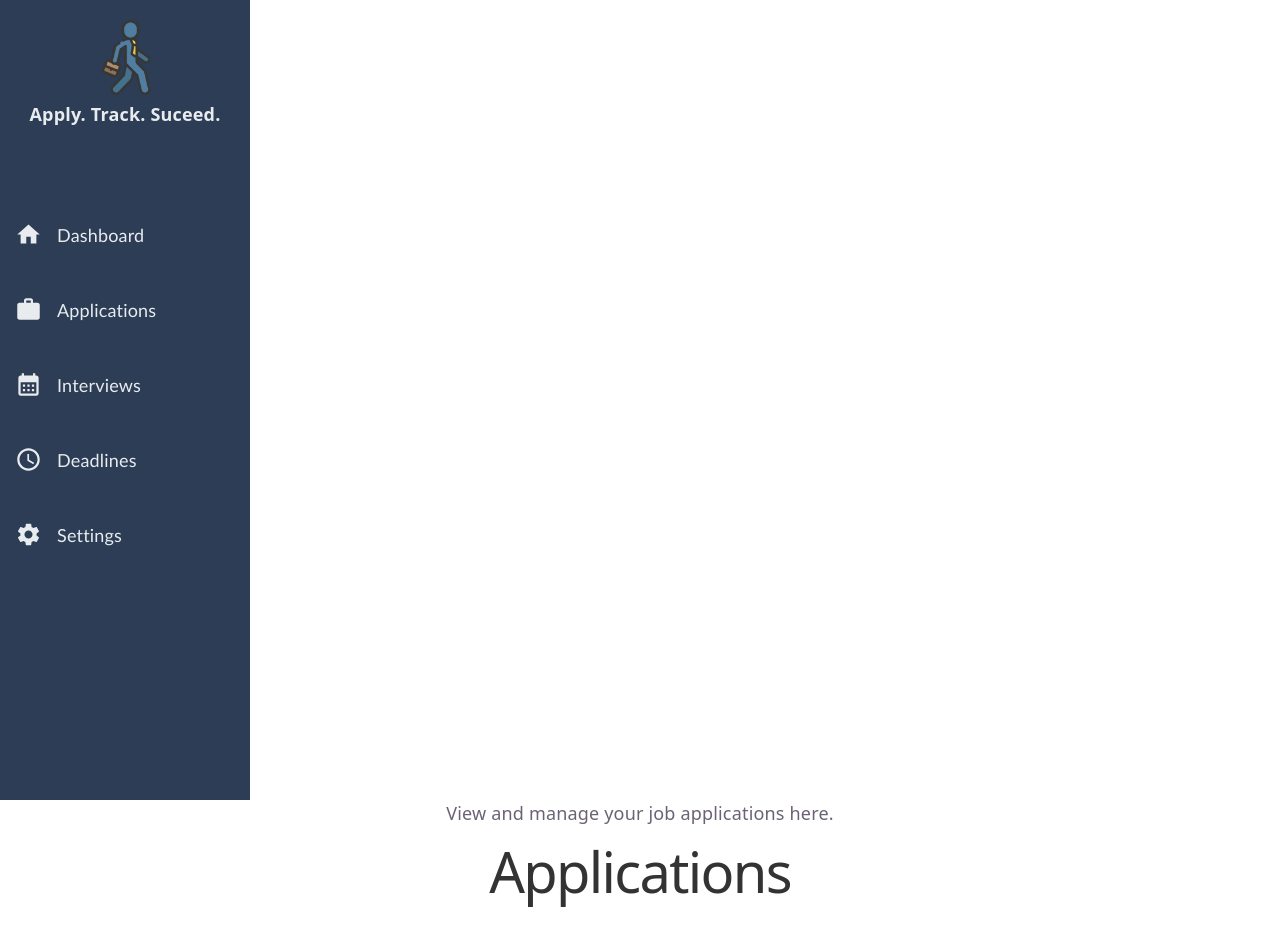
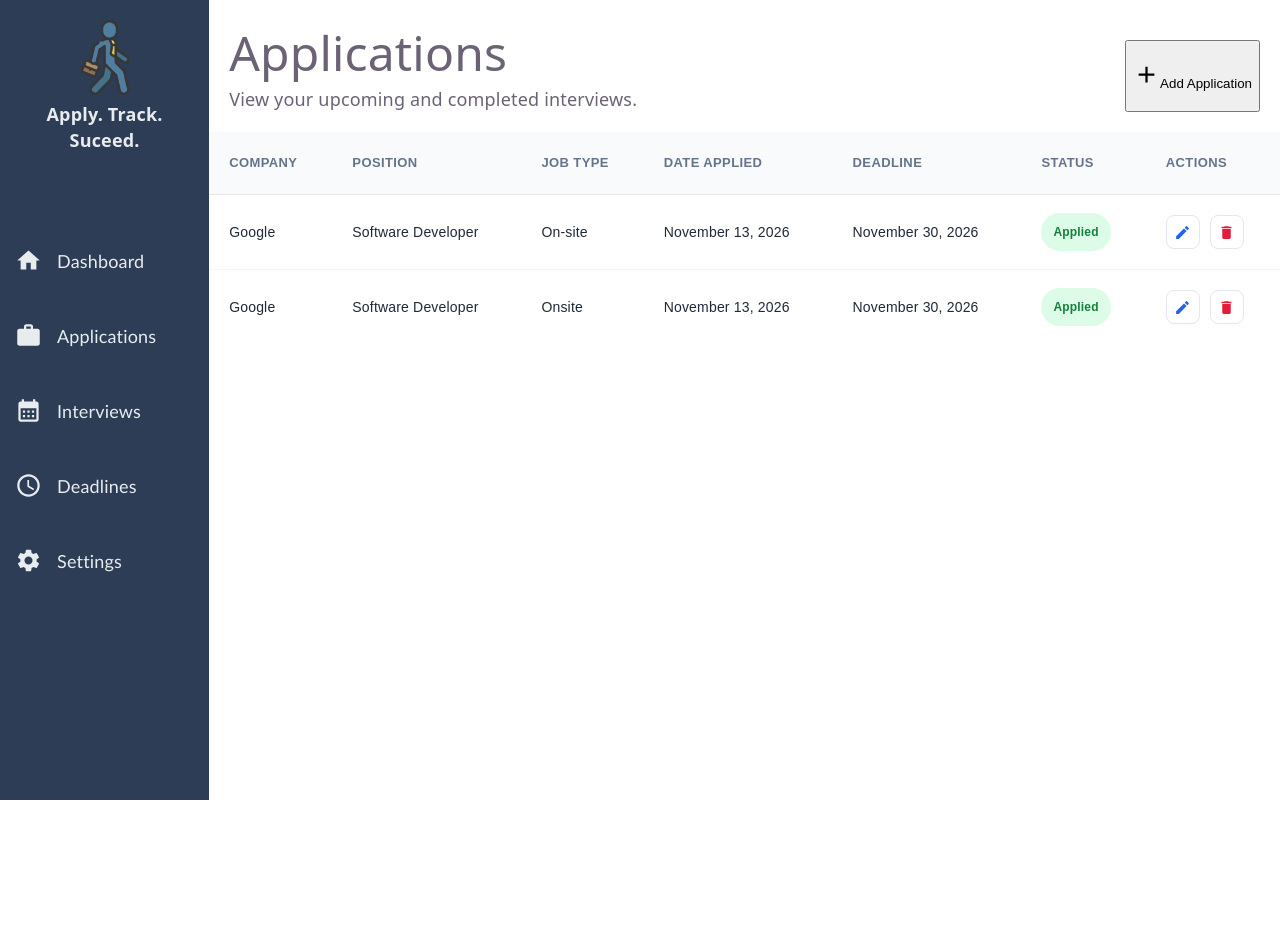
Before and after one commit to Roshawn14/CareerManagementSystem, a React (Vite) app: page /applications in a window 1280 px wide. Shown: the top 946 px of the page. After the commit the page ends 863 px from the top, so only its background shows below. Built offline with nearby package versions, Linux system fonts and the light colour scheme.

Commit message:
Stated to implement user interface for interview page and application page

```diff
--- a/src/Components/Pages/Stylesheets/Application.css
+++ b/src/Components/Pages/Stylesheets/Application.css
@@ -0,0 +1,140 @@
+.ApplicationPage {
+  display: flex;
+}
+
+.applicationHeader {
+  display: flex;
+  justify-content: space-between;
+  margin-top: 20px;
+  padding: 20px;
+}
+
+#pDiv {
+  display: flex;
+  flex-direction: column;
+  align-items: flex-start;
+}
+
+#applicationTitle {
+  font-size: 48px;
+  margin-bottom: 20px;
+}
+
+#helpertext {
+  margin-left: 30px;
+}
+
+.tableoptions {
+  display: flex;
+  width: 98%;
+  border: 1px solid grey;
+  margin-left: 10px;
+}
+
+.tableoptions p {
+  margin: 20px;
+}
+
+.applicationsTable {
+  width: 100%;
+  min-width: 850px;
+  border-collapse: collapse;
+  text-align: left;
+  font-family: Arial, sans-serif;
+  color: #1f2937;
+}
+
+/* Table heading */
+.interviewsTable thead {
+  background-color: #f8fafc;
+}
+
+.applicationsTable th {
+  padding: 18px 20px;
+  font-size: 13px;
+  font-weight: 600;
+  color: #64748b;
+  text-transform: uppercase;
+  letter-spacing: 0.4px;
+  border-bottom: 1px solid #e5e7eb;
+  white-space: nowrap;
+}
+
+/* Table cells */
+.applicationsTable td {
+  padding: 18px 20px;
+  font-size: 14px;
+  border-bottom: 1px solid #f1f5f9;
+  white-space: nowrap;
+}
+
+/* Highlight rows on hover */
+.applicationsTable tbody tr {
+  transition: background-color 0.2s ease;
+}
+
+.applicationsTable tbody tr:hover {
+  background-color: #f8fafc;
+}
+
+/* Remove the bottom border from the last row */
+.applicationsTable tbody tr:last-child td {
+  border-bottom: none;
+}
+
+/* Status badge */
+.statusBadge {
+  display: inline-block;
+  padding: 6px 12px;
+  border-radius: 20px;
+  background-color: #dcfce7;
+  color: #15803d;
+  font-size: 12px;
+  font-weight: 600;
+  text-transform: capitalize;
+}
+
+/* Action buttons */
+.actionButtons {
+  display: flex;
+  align-items: center;
+  gap: 10px;
+}
+
+.actionButtons button {
+  display: inline-flex;
+  align-items: center;
+  justify-content: center;
+  width: 34px;
+  height: 34px;
+  border: 1px solid #e2e8f0;
+  border-radius: 8px;
+  background-color: #ffffff;
+  cursor: pointer;
+  transition: all 0.2s ease;
+}
+
+.actionButtons button svg {
+  width: 17px;
+  height: 17px;
+}
+
+/* Edit button */
+.editButton {
+  color: #2563eb;
+}
+
+.editButton:hover {
+  background-color: #eff6ff;
+  border-color: #93c5fd;
+}
+
+/* Delete button */
+.deleteButton {
+  color: #e41c38;
+}
+
+.deleteButton:hover {
+  background-color: #fef2f2;
+  border-color: #fca5a5;
+}
--- a/src/Components/Pages/Stylesheets/Deadline.css
+++ b/src/Components/Pages/Stylesheets/Deadline.css
@@ -0,0 +1,3 @@
+.deadlinePage {
+  display: flex;
+}
--- a/src/Components/Pages/Stylesheets/Interviews.css
+++ b/src/Components/Pages/Stylesheets/Interviews.css
@@ -0,0 +1,140 @@
+.interviewPage {
+  display: flex;
+}
+
+.interviewHeader {
+  display: flex;
+  justify-content: space-between;
+  margin-top: 20px;
+  padding: 20px;
+}
+
+#pDiv {
+  display: flex;
+  flex-direction: column;
+  align-items: flex-start;
+}
+
+#interviewTitle {
+  font-size: 48px;
+  margin-bottom: 20px;
+}
+
+#helpertext {
+  margin-left: 30px;
+}
+
+.tableoptions {
+  display: flex;
+  width: 98%;
+  border: 1px solid grey;
+  margin-left: 10px;
+}
+
+.tableoptions p {
+  margin: 20px;
+}
+
+.interviewsTable {
+  width: 100%;
+  min-width: 850px;
+  border-collapse: collapse;
+  text-align: left;
+  font-family: Arial, sans-serif;
+  color: #1f2937;
+}
+
+/* Table heading */
+.interviewsTable thead {
+  background-color: #f8fafc;
+}
+
+.interviewsTable th {
+  padding: 18px 20px;
+  font-size: 13px;
+  font-weight: 600;
+  color: #64748b;
+  text-transform: uppercase;
+  letter-spacing: 0.4px;
+  border-bottom: 1px solid #e5e7eb;
+  white-space: nowrap;
+}
+
+/* Table cells */
+.interviewsTable td {
+  padding: 18px 20px;
+  font-size: 14px;
+  border-bottom: 1px solid #f1f5f9;
+  white-space: nowrap;
+}
+
+/* Highlight rows on hover */
+.interviewsTable tbody tr {
+  transition: background-color 0.2s ease;
+}
+
+.interviewsTable tbody tr:hover {
+  background-color: #f8fafc;
+}
+
+/* Remove the bottom border from the last row */
+.interviewsTable tbody tr:last-child td {
+  border-bottom: none;
+}
+
+/* Status badge */
+.statusBadge {
+  display: inline-block;
+  padding: 6px 12px;
+  border-radius: 20px;
+  background-color: #dcfce7;
+  color: #15803d;
+  font-size: 12px;
+  font-weight: 600;
+  text-transform: capitalize;
+}
+
+/* Action buttons */
+.actionButtons {
+  display: flex;
+  align-items: center;
+  gap: 10px;
+}
+
+.actionButtons button {
+  display: inline-flex;
+  align-items: center;
+  justify-content: center;
+  width: 34px;
+  height: 34px;
+  border: 1px solid #e2e8f0;
+  border-radius: 8px;
+  background-color: #ffffff;
+  cursor: pointer;
+  transition: all 0.2s ease;
+}
+
+.actionButtons button svg {
+  width: 17px;
+  height: 17px;
+}
+
+/* Edit button */
+.editButton {
+  color: #2563eb;
+}
+
+.editButton:hover {
+  background-color: #eff6ff;
+  border-color: #93c5fd;
+}
+
+/* Delete button */
+.deleteButton {
+  color: #e41c38;
+}
+
+.deleteButton:hover {
+  background-color: #fef2f2;
+  border-color: #fca5a5;
+}
--- /dev/null
+++ b/src/Components/Pages/Stylesheets/settings.css
@@ -0,0 +1,3 @@
+.settingsPage {
+  display: flex;
+}
--- a/src/Components/Pages/application.jsx
+++ b/src/Components/Pages/application.jsx
@@ -1,13 +1,95 @@
 import Sidebar from "../SidebarTemp";
+import "./Stylesheets/Application.css";
+import EditIcon from "@mui/icons-material/Edit";
+import DeleteIcon from "@mui/icons-material/Delete";
+import AddIcon from "@mui/icons-material/Add";
 
 function applications() {
   return (
-    <div className="Interviews page">
+    <div className="ApplicationPage">
       <Sidebar />
+
       <main>
-        <p>View and manage your job applications here.</p>
+        <div className="applicationHeader">
+          <div id="pDiv">
+            <p id="applicationTitle">Applications</p>
+            <p id="helperText">View your upcoming and completed interviews.</p>
+          </div>
+
+          <button>
+            <AddIcon size={18} />
+            Add Application
+          </button>
+        </div>
+
+        <table className="applicationsTable">
+          <thead>
+            <tr>
+              <th>Company</th>
+              <th>Position</th>
+              <th>Job Type</th>
+              <th>Date Applied</th>
+              <th>Deadline</th>
+              <th>Status</th>
+              <th>Actions</th>
+            </tr>
+          </thead>
+
+          <tbody>
+            <tr>
+              <td>Google</td>
+              <td>Software Developer</td>
+              <td>On-site</td>
+              <td>November 13, 2026</td>
+              <td>November 30, 2026</td>
+              <td>
+                <span className="statusBadge">Applied</span>
+              </td>
+
+              <td>
+                <div className="actionButtons">
+                  <button className="editButton" aria-label="Edit application">
+                    <EditIcon />
+                  </button>
+
+                  <button
+                    className="deleteButton"
+                    aria-label="Delete application"
+                  >
+                    <DeleteIcon />
+                  </button>
+                </div>
+              </td>
+            </tr>
+
+            <tr>
+              <td>Google</td>
+              <td>Software Developer</td>
+              <td>Onsite</td>
+              <td>November 13, 2026</td>
+              <td>November 30, 2026</td>
+              <td>
+                <span className="statusBadge">Applied</span>
+              </td>
+
+              <td>
+                <div className="actionButtons">
+                  <button className="editButton" aria-label="Edit application">
+                    <EditIcon />
+                  </button>
+
+                  <button
+                    className="deleteButton"
+                    aria-label="Delete application"
+                  >
+                    <DeleteIcon />
+                  </button>
+                </div>
+              </td>
+            </tr>
+          </tbody>
+        </table>
       </main>
-      <h1>Applications</h1>
     </div>
   );
 }
--- a/src/Components/Pages/deadlines.jsx
+++ b/src/Components/Pages/deadlines.jsx
@@ -1,11 +1,15 @@
 import Sidebar from "../SidebarTemp";
+import "./Stylesheets/Deadline.css";
 
 function Deadlines() {
   return (
-    <div>
+    <div className="deadlinePage">
       <Sidebar />
-      <h1>Deadlines</h1>
-      <p>Keep track of upcoming application deadlines.</p>
+
+      <main>
+        <h1>Deadlines</h1>
+        <p>Keep track of upcoming application deadlines.</p>
+      </main>
     </div>
   );
 }
--- a/src/Components/Pages/interviews.jsx
+++ b/src/Components/Pages/interviews.jsx
@@ -1,12 +1,104 @@
 import Sidebar from "../SidebarTemp";
+import "./Stylesheets/Interviews.css";
+import EditIcon from "@mui/icons-material/Edit";
+import DeleteIcon from "@mui/icons-material/Delete";
+import AddIcon from "@mui/icons-material/Add";
 
 function Interviews() {
   return (
-    <div>
+    <div className="interviewPage">
       <Sidebar />
 
-      <h1>Interviews</h1>
-      <p>View your upcoming and completed interviews.</p>
+      <main>
+        <div className="interviewHeader">
+          <div id="pDiv">
+            <p id="interviewTitle">Interviews</p>
+            <p id="helperText">View your upcoming and completed interviews.</p>
+          </div>
+
+          <button>
+            <AddIcon size={18} />
+            Add Application
+          </button>
+        </div>
+
+        <div className="tableoptions">
+          <p>Upcoming</p>
+          <p>Past</p>
+          <p>All</p>
+        </div>
+
+        <table className="interviewsTable">
+          <thead>
+            <tr>
+              <th>Company</th>
+              <th>Position</th>
+              <th>Interview Date</th>
+              <th>Time</th>
+              <th>Type</th>
+              <th>Status</th>
+              <th>Notes</th>
+              <th>Actions</th>
+            </tr>
+          </thead>
+
+          <tbody>
+            <tr>
+              <td>Google</td>
+              <td>Software Developer</td>
+              <td>November 13, 2026</td>
+              <td>10 AM</td>
+              <td>Virtual</td>
+              <td>
+                <span className="statusBadge">Upcoming</span>
+              </td>
+              <td>Study Java</td>
+
+              <td>
+                <div className="actionButtons">
+                  <button className="editButton" aria-label="Edit application">
+                    <EditIcon />
+                  </button>
+
+                  <button
+                    className="deleteButton"
+                    aria-label="Delete application"
+                  >
+                    <DeleteIcon />
+                  </button>
+                </div>
+              </td>
+            </tr>
+
+            <tr>
+              <td>Google</td>
+              <td>Software Developer</td>
+              <td>November 13, 2026</td>
+              <td>10 AM</td>
+              <td>Virtual</td>
+              <td>
+                <span className="statusBadge">Upcoming</span>
+              </td>
+              <td>Study Java</td>
+
+              <td>
+                <div className="actionButtons">
+                  <button className="editButton" aria-label="Edit application">
+                    <EditIcon />
+                  </button>
+
+                  <button
+                    className="deleteButton"
+                    aria-label="Delete application"
+                  >
+                    <DeleteIcon />
+                  </button>
+                </div>
+              </td>
+            </tr>
+          </tbody>
+        </table>
+      </main>
     </div>
   );
 }
--- a/src/Components/Pages/settings.jsx
+++ b/src/Components/Pages/settings.jsx
@@ -1,12 +1,15 @@
 import Sidebar from "../SidebarTemp";
+import "./Stylesheets/settings.css";
 
 function settings() {
   return (
-    <div>
+    <div className="settingsPage">
       <Sidebar />
 
-      <h1>Settings</h1>
-      <p>Keep track of Profile</p>
+      <main>
+        <h1>Settings</h1>
+        <p>Keep track of Profile</p>
+      </main>
     </div>
   );
 }
```
Also changed, not shown: src/Components/Pages/settings.css (deleted).
